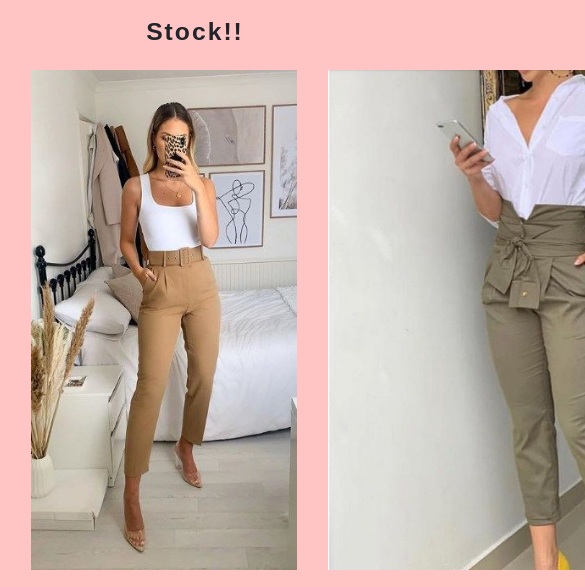
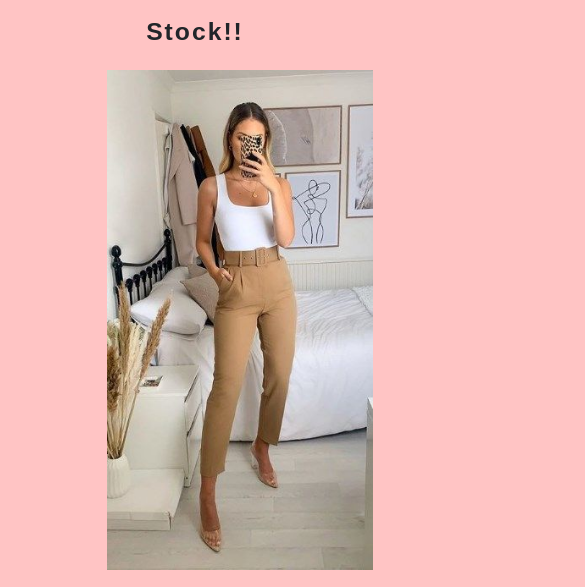
Before and after one commit to Brunebranca/Proyecto-1-, a plain HTML site: page Mi Proyecto/html/productos.html in a window 390 px wide. Shown: the part 185-772 px from the top of the page, 585 px wide, since content can reach past the window. Drawn offline with nearby package versions, Linux system fonts and the light colour scheme.

Commit message:
agregue media querie

```diff
--- a/Mi Proyecto/css/style.css
+++ b/Mi Proyecto/css/style.css
@@ -230,7 +230,7 @@ td {
     height: 500px;
 }
 
-@media screen and (max-width:700px) {
+@media screen and (max-width:480px) {
 
     /*index*/
     .modelos {
@@ -254,4 +254,21 @@ td {
             "contenedor-texto"
             "contenedor-comentarios";
     }
+
+    /*productos*/
+    .contenedor-modelos{
+    display: grid;
+    grid-template-columns: 1fr;
+    grid-template-rows: repeat(11, auto);
+    grid-template-areas:
+    "modelouno"
+    "modelodos"
+    "modelotres"
+    "modelocuatro"
+    "modelocinco"
+    "modeloseis"
+    "modelosiete"
+    "modeloocho"
+    "modelonueve";
+    }
 }
```
